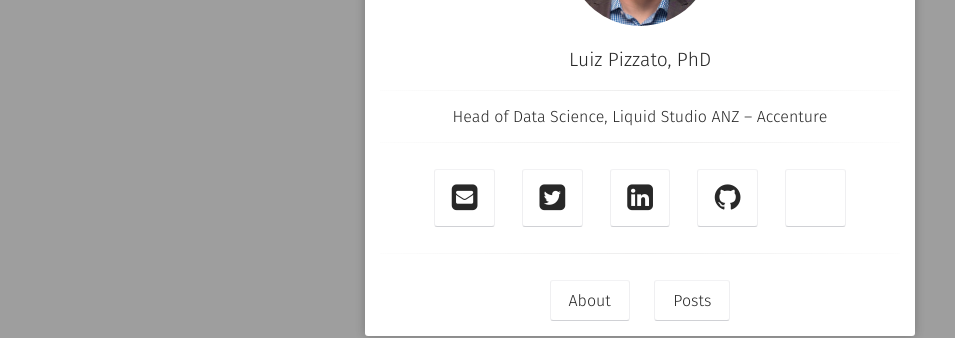
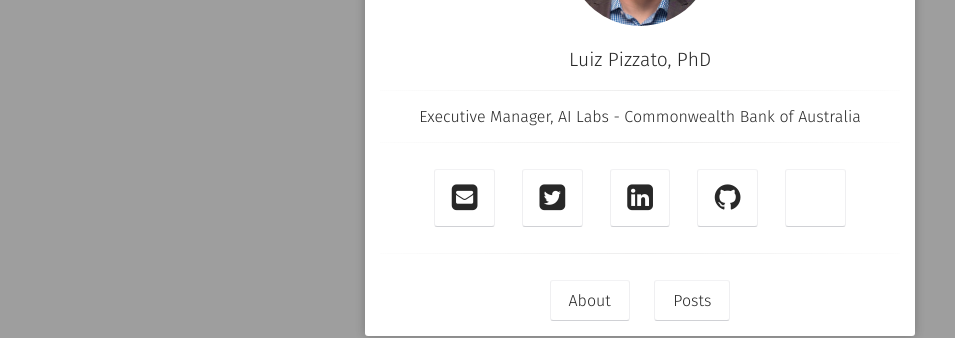
Before and after one commit to pizzato/pizzato.github.io, a Jekyll site: the page built from index.html, in a window 1280 px wide. Shown: the part 350-688 px from the top of the page, without its empty margins (0-955 px from the left). Built offline with Jekyll 4.4.1, drawn with Linux system fonts in a browser that asks for light colours; some web fonts are replaced; a style sheet for code colours, icons or effects is not loaded.

Commit message:
Adding new CBA position

```diff
--- a/_config.yml
+++ b/_config.yml
@@ -1,7 +1,7 @@
 # Site
 title:              Luiz Pizzato, PhD
-bio:                "Head of Data Science, Liquid Studio ANZ – Accenture"
-description:        'Data Scientist with expertise in Natural Language Processing, People Recommender Systems, Data Mining, and Information Retrieval.'
+bio:                "Executive Manager, AI Labs - Commonwealth Bank of Australia"
+description:        'Data Science Executive - Problem Solver'
 reading_time:       true
 words_per_minute:   200
 logo:               'assets/img/LuizPizzato.jpg'
```
